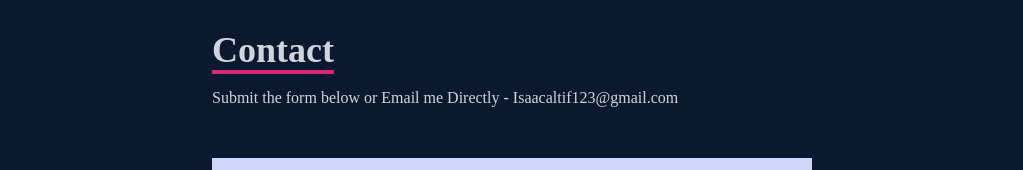
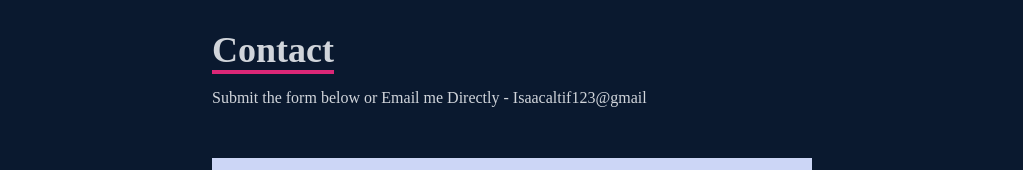
Before and after one commit to Yitzhakaltif/Portfolio, a React (Create React App) app: page / in a window 1280 px wide. Shown: the part 3264-3434 px from the top of the page, without its empty margins (128-1151 px from the left). Built offline with nearby package versions, Linux system fonts and the light colour scheme.

Commit message:
updated contact

```diff
--- a/src/components/Contact.js
+++ b/src/components/Contact.js
@@ -6,7 +6,7 @@ const Contact = () => {
         <form method='POST' action="https://getform.io/f/332ce14e-3a69-44f1-a6e9-207dd299a75d" className='flex flex-col max-w-[600px] w-full'>
             <div className='pb-8'>
                 <p className='text-4xl font-bold inline border-b-4 border-pink-600 text-gray-300'>Contact</p>
-                <p className='text-gray-300 py-4'>Submit the form below or Email me Directly - <a href="isaacaltif123@gmail.com" className="href">Isaacaltif123@gmail.com</a></p>
+                <p className='text-gray-300 py-4'>Submit the form below or Email me Directly - Isaacaltif123@gmail</p>
             </div>
             <input className='bg-[#ccd6f6] p-2' type="text" placeholder='Name' name='name' />
             <input className='my-4 p-2 bg-[#ccd6f6]' type="email" placeholder='Email' name='email' />
```
